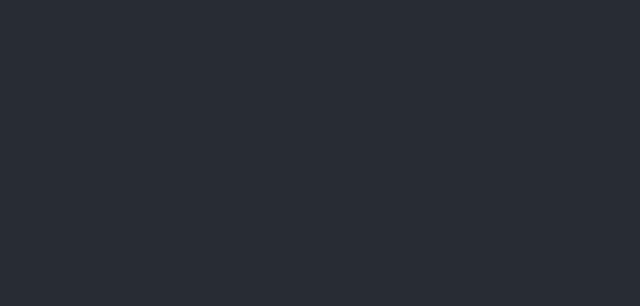
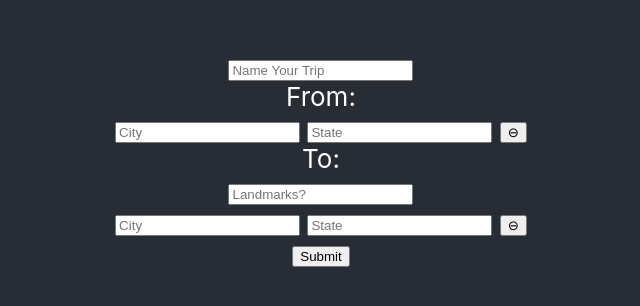
Before and after one commit to chrisfinBD/Trip_tracker, a React app in the folder journey/: page / in a window 1280 px wide. Shown: the part 242-548 px from the top of the page, without its empty margins (319-959 px from the left). Built offline with nearby package versions, Linux system fonts and the light colour scheme.

Commit message:
added form and trip gen

```diff
--- a/journey/src/App.js
+++ b/journey/src/App.js
@@ -1,11 +1,12 @@
 import React from 'react';
 import logo from './logo.svg';
 import './App.css';
-import LocationForm from './Components/LocationForm'
+import TripGenerator from './Components/TripGenerator'
 function App() {
   return (
     <div className="App">
       <header className="App-header">
+				<TripGenerator />
 			</header>
     </div>
   );
--- a/journey/src/Components/LocationForm.js
+++ b/journey/src/Components/LocationForm.js
@@ -5,9 +5,11 @@ function LocationForm() {
 	return (
 	<div>
 		<label>From:</label><br />
-		<input placeholder="City"/> <input id="inpstate" maxlength="2" placeholder="State" /><br />
+		<input placeholder="City"/> <input id="inpstate" maxlength="2" placeholder="State" /> <button>⊖</button><br />
 		<label>To:</label><br />
-		<input placeholder="City"/> <input id="inpstate" maxlength="2" placeholder="State" /> <button type="submit">Submit</button>
+		<input placeholder="Landmarks?"/><br />
+		<input placeholder="City"/> <input id="inpstate" maxlength="2" placeholder="State" /> <button>⊖</button><br />
+		<button type="submit">Submit</button>
 	</div>
 	)}
 
--- a/journey/src/Components/TripGenerator.js
+++ b/journey/src/Components/TripGenerator.js
@@ -0,0 +1,12 @@
+import React from 'react'
+import LocationForm from './LocationForm'
+
+function TripGenerator() {
+	return (
+	<div>
+		<input placeholder="Name Your Trip"/><br />
+		<LocationForm />
+	</div>
+	)}
+
+export default TripGenerator
```
